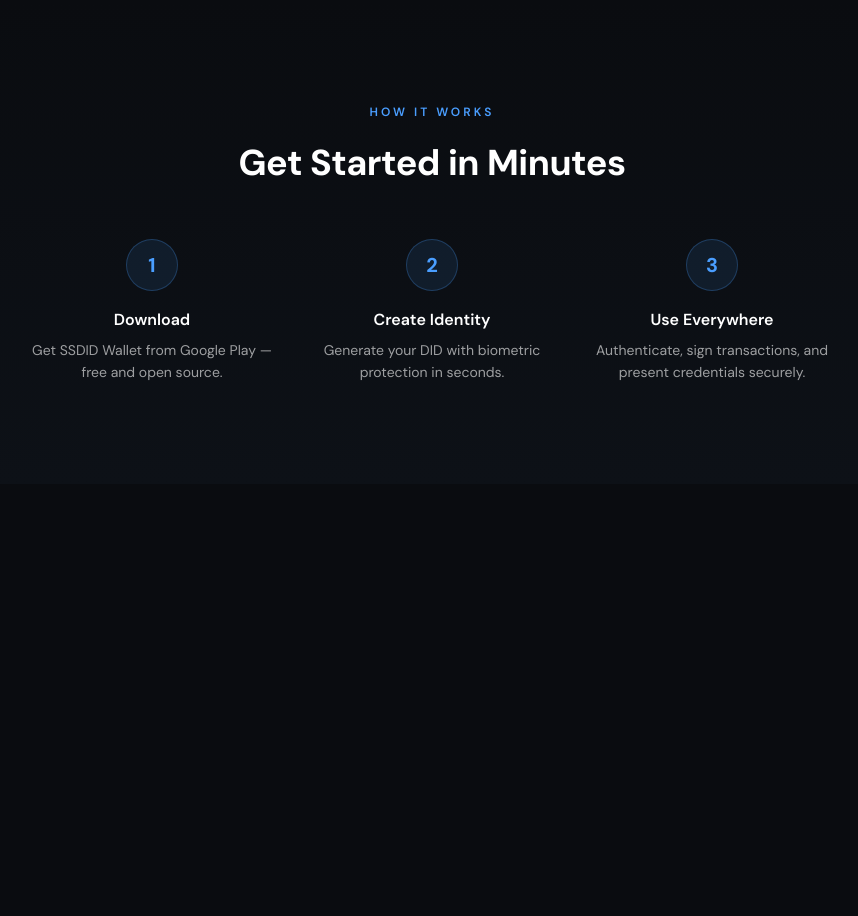
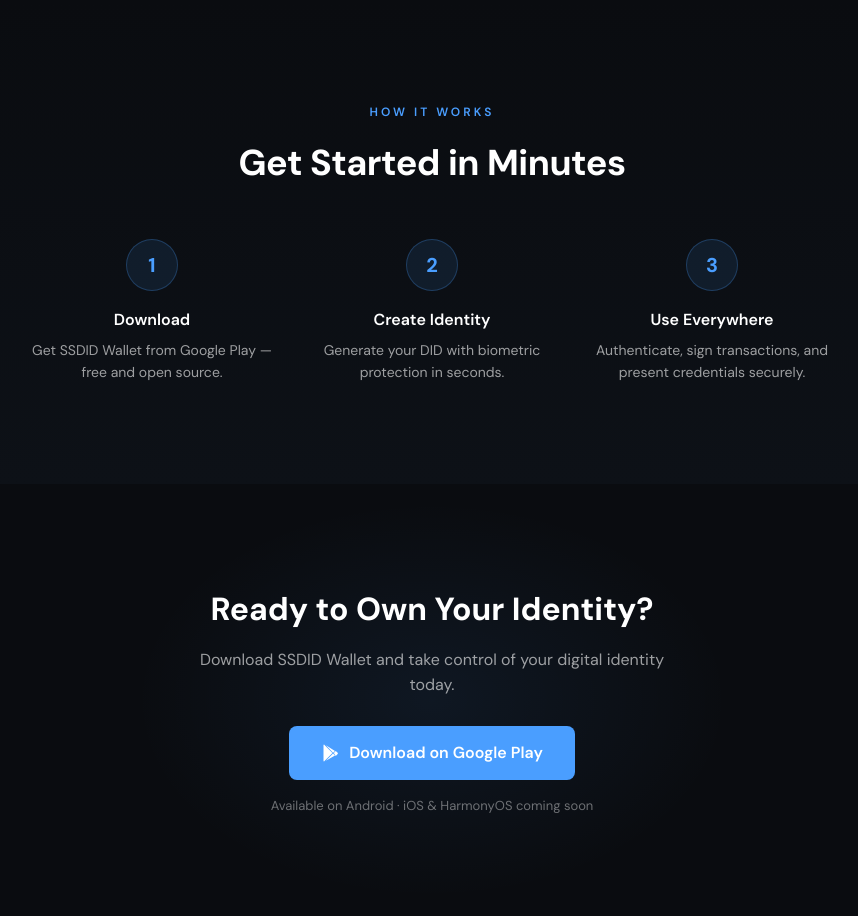
Before and after one commit to amiryahaya/ssdid-wallet, a plain HTML site: page index.html in a window 1280 px wide. Shown: the part 1567-2483 px from the top of the page, without its empty margins (208-1066 px from the left). Before the commit the page ends 2051 px from the top, so only its background shows below. Drawn offline with Linux system fonts and the light colour scheme.

Commit message:
feat: add download CTA section

```diff
--- a/index.html
+++ b/index.html
@@ -356,6 +356,46 @@
       }
       .step { max-width: 320px; }
     }
+
+    /* === DOWNLOAD CTA === */
+    .cta {
+      padding: 100px 24px;
+      text-align: center;
+      position: relative;
+      overflow: hidden;
+    }
+    .cta-glow {
+      position: absolute;
+      top: 50%;
+      left: 50%;
+      transform: translate(-50%, -50%);
+      width: 600px;
+      height: 400px;
+      background: radial-gradient(ellipse, var(--glow-soft) 0%, transparent 70%);
+      pointer-events: none;
+    }
+    .cta-content {
+      position: relative;
+      z-index: 1;
+    }
+    .cta h2 {
+      font-size: clamp(1.5rem, 3vw, 2rem);
+      font-weight: 700;
+      margin-bottom: 12px;
+    }
+    .cta-subtitle {
+      font-size: 16px;
+      color: var(--text-secondary);
+      margin-bottom: 28px;
+      max-width: 480px;
+      margin-left: auto;
+      margin-right: auto;
+    }
+    .cta-note {
+      margin-top: 16px;
+      font-size: 13px;
+      color: var(--text-tertiary);
+    }
   </style>
 </head>
 <body>
@@ -458,7 +498,18 @@
       </div>
     </div>
   </section>
-  <!-- DOWNLOAD CTA -->
+  <section class="cta">
+    <div class="cta-glow"></div>
+    <div class="cta-content">
+      <h2>Ready to Own Your Identity?</h2>
+      <p class="cta-subtitle">Download SSDID Wallet and take control of your digital identity today.</p>
+      <a href="https://play.google.com/store" class="btn-primary" style="font-size: 16px; padding: 14px 32px;">
+        <svg width="20" height="20" viewBox="0 0 24 24" fill="currentColor"><path d="M3.609 1.814L13.792 12 3.61 22.186a.996.996 0 0 1-.61-.92V2.734a1 1 0 0 1 .609-.92zm10.89 10.893l2.302 2.302-10.937 6.333 8.635-8.635zm3.199-3.199l2.302 2.302a1 1 0 0 1 0 1.38l-2.302 2.302L15.396 12l2.302-2.492zM5.864 2.658L16.8 9.49l-2.302 2.302L5.864 2.658z"/></svg>
+        Download on Google Play
+      </a>
+      <p class="cta-note">Available on Android · iOS &amp; HarmonyOS coming soon</p>
+    </div>
+  </section>
   <!-- FOOTER -->
   <script>
     // Nav scroll effect
```
Also changed, not shown: .superpowers/brainstorm/94623-1773133949/page-layout.html (added), .superpowers/brainstorm/94623-1773133949/visual-direction.html (added), .superpowers/brainstorm/94623-1773133949/waiting.html (added), 2 other files.
